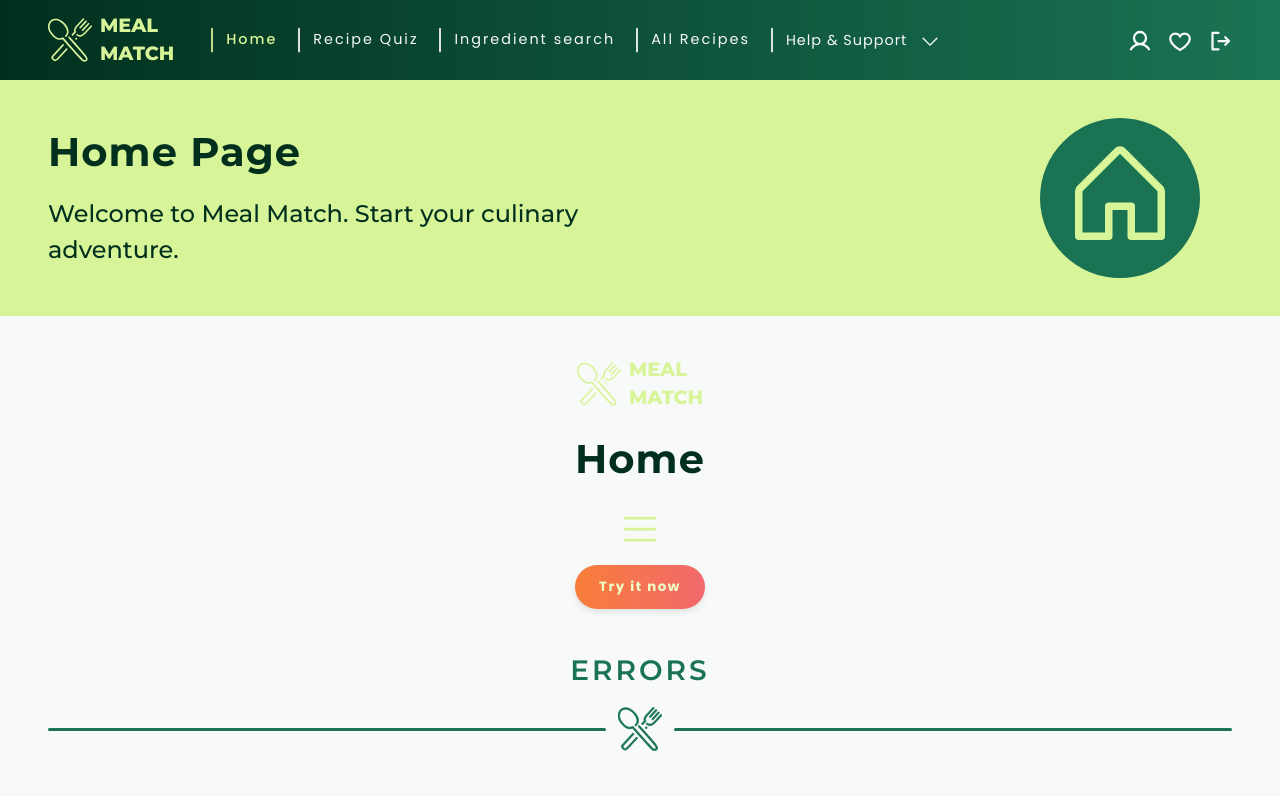
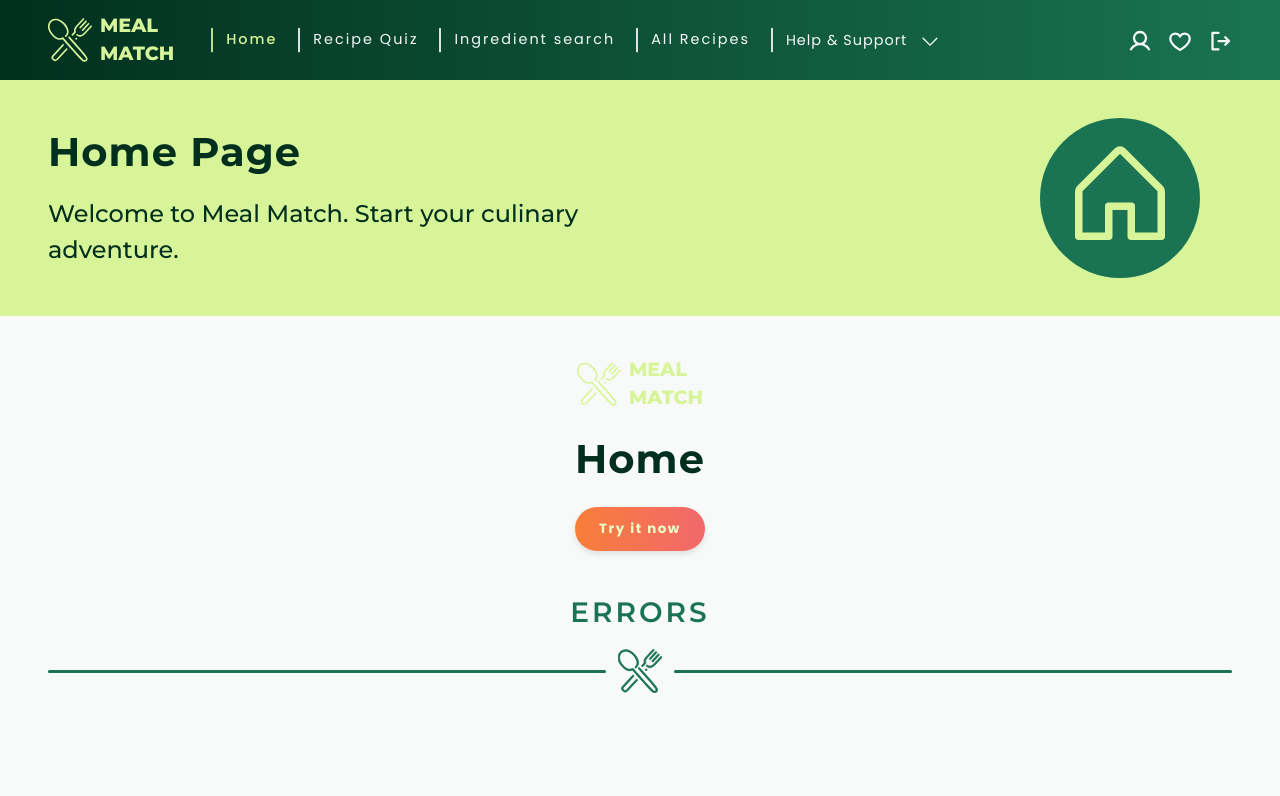
Before and after one commit to AnneKluytmans/novi-frontend-final-project-meal-match, a React (Vite) app: page / in a window 1280 px wide. Shown: the top 796 px of the page. Built offline with nearby package versions, Linux system fonts and the light colour scheme.

Commit message:
Created misc directory for miscellaneous components

```diff
--- a/src/components/logo/Logo.jsx
+++ b/src/components/misc/logo/Logo.jsx
@@ -1,4 +1,4 @@
-import LogoIcon from '../../assets/icons/logo-icon.svg?react';
+import LogoIcon from '../../../assets/icons/logo-icon.svg?react';
 import './Logo.css';
 
 
--- a/src/components/sectionDivider/SectionDivider.jsx
+++ b/src/components/misc/sectionDivider/SectionDivider.jsx
@@ -1,4 +1,4 @@
-import LogoIcon from '../../assets/icons/logo-icon.svg?react';
+import LogoIcon from '../../../assets/icons/logo-icon.svg?react';
 import './SectionDivider.css';
 
 function SectionDivider( { title } ) {
--- a/src/components/navigation/navBar/NavBar.jsx
+++ b/src/components/navigation/navBar/NavBar.jsx
@@ -1,6 +1,6 @@
 import { NavLink } from 'react-router-dom';
 import { User, Heart, SignOut } from '@phosphor-icons/react';
-import Logo from '../../logo/Logo.jsx';
+import Logo from '../../misc/logo/Logo.jsx';
 import Button from '../../buttons/button/Button.jsx';
 import NavLinkItem from '../navLinkItem/NavLinkItem.jsx';
 import DropdownItem from '../dropdownItem/DropdownItem.jsx';
--- a/src/pages/homePage/Home.jsx
+++ b/src/pages/homePage/Home.jsx
@@ -1,17 +1,11 @@
-import { List, X, House } from '@phosphor-icons/react';
+import { House } from '@phosphor-icons/react';
 import Button from '../../components/buttons/button/Button.jsx';
-import Loader from '../../components/loader/Loader.jsx';
-import ErrorMessage from '../../components/errorMessage/ErrorMessage.jsx';
-import Logo from '../../components/logo/Logo.jsx';
-import SectionDivider from '../../components/sectionDivider/SectionDivider.jsx';
-import Dropdown from '../../components/dropdowns/dropdown/Dropdown.jsx';
+import Loader from '../../components/misc/loader/Loader.jsx';
+import ErrorMessage from '../../components/misc/errorMessage/ErrorMessage.jsx';
+import Logo from '../../components/misc/logo/Logo.jsx';
+import SectionDivider from '../../components/misc/sectionDivider/SectionDivider.jsx';
 import Header from '../../components/header/Header.jsx';
 import './Home.css';
-import NavLinkItem from "../../components/navigation/navLinkItem/NavLinkItem.jsx";
-import DropdownItem from "../../components/navigation/dropdownItem/DropdownItem.jsx";
-import DropdownNavigation from "../../components/navigation/dropdownNavigation/DropdownNavigation.jsx";
-import HamburgerMenu from "../../components/navigation/hamburgerMenu/HamburgerMenu.jsx";
-
 
 
 function Home() {
@@ -26,7 +20,6 @@ function Home() {
               <section className="home-section inner-content-container__column">
                   <Logo />
                   <h1>Home</h1>
-                  <HamburgerMenu />
                   <Button
                       className="btn btn__default"
                       onClick={() => { console.log("This button is clicked!"); }}
```
Also changed, not shown: src/components/misc/errorMessage/ErrorMessage.css (renamed from src/components/errorMessage/ErrorMessage.css), src/components/misc/errorMessage/ErrorMessage.jsx (renamed from src/components/errorMessage/ErrorMessage.jsx), src/components/misc/loader/Loader.css (renamed from src/components/loader/Loader.css), src/components/misc/loader/Loader.jsx (renamed from src/components/loader/Loader.jsx), src/components/misc/logo/Logo.css (renamed from src/components/logo/Logo.css), src/components/misc/sectionDivider/SectionDivider.css (renamed from src/components/sectionDivider/SectionDivider.css).
